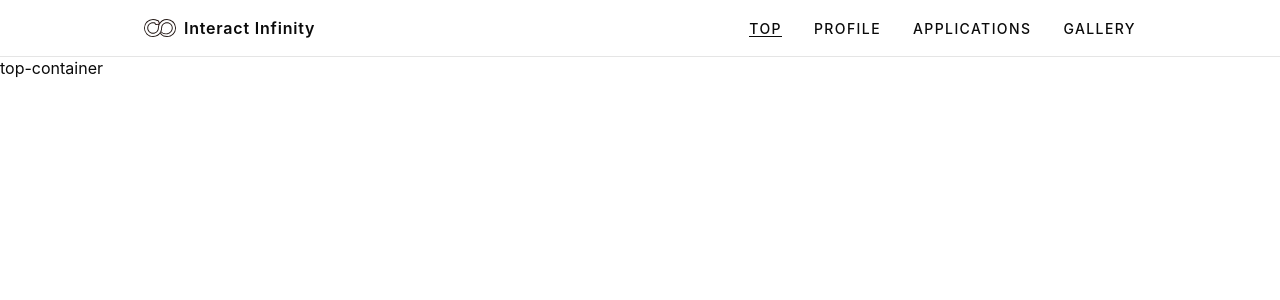
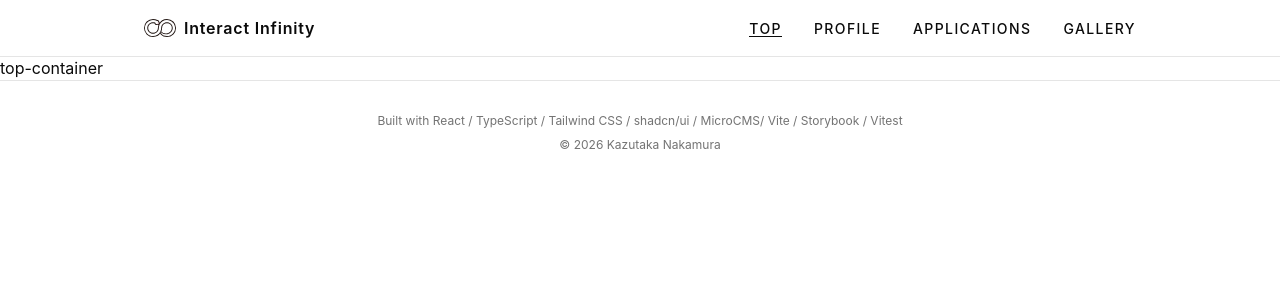
Before and after one commit to kazutakanakamura711/portfolio-fsd, a React (Vite) app: page / in a window 1280 px wide. Shown: the top 300 px of the page. Built offline with nearby package versions, Linux system fonts and the light colour scheme.

Commit message:
feat: add footer with copyright and tech stack

```diff
--- a/src/app/providers/app-router.tsx
+++ b/src/app/providers/app-router.tsx
@@ -1,6 +1,7 @@
 import { BrowserRouter, useRoutes } from 'react-router-dom'
 import { routes } from '@/app/routes'
 import { HeaderContainer } from '@/widgets/header'
+import { FooterContainer } from '@/widgets/footer'
 
 const AppRoutes = () => {
   const element = useRoutes(routes)
@@ -8,6 +9,7 @@ const AppRoutes = () => {
     <>
       <HeaderContainer />
       <main className="pt-14">{element}</main>
+      <FooterContainer />
     </>
   )
 }
--- /dev/null
+++ b/src/widgets/footer/footer-container.tsx
@@ -0,0 +1,5 @@
+import { Footer } from './ui'
+
+export const FooterContainer = () => {
+  return <Footer />
+}
--- /dev/null
+++ b/src/widgets/footer/index.ts
@@ -0,0 +1 @@
+export { FooterContainer } from './footer-container'
--- /dev/null
+++ b/src/widgets/footer/ui/footer.tsx
@@ -0,0 +1,19 @@
+const TECHNOLOGIES =
+  'React / TypeScript / Tailwind CSS / shadcn/ui / MicroCMS/ Vite / Storybook / Vitest'
+
+export const Footer = () => {
+  const currentYear = new Date().getFullYear()
+
+  return (
+    <footer className="border-t py-8">
+      <div className="max-w-5xl mx-auto px-4 flex flex-col items-center gap-2">
+        <p className="text-xs text-muted-foreground">
+          Built with {TECHNOLOGIES}
+        </p>
+        <p className="text-xs text-muted-foreground">
+          © {currentYear} Kazutaka Nakamura
+        </p>
+      </div>
+    </footer>
+  )
+}
--- /dev/null
+++ b/src/widgets/footer/ui/index.ts
@@ -0,0 +1 @@
+export { Footer } from './footer'
```
Also changed, not shown: 2 other files (tests, documents, lock files or other folders).
